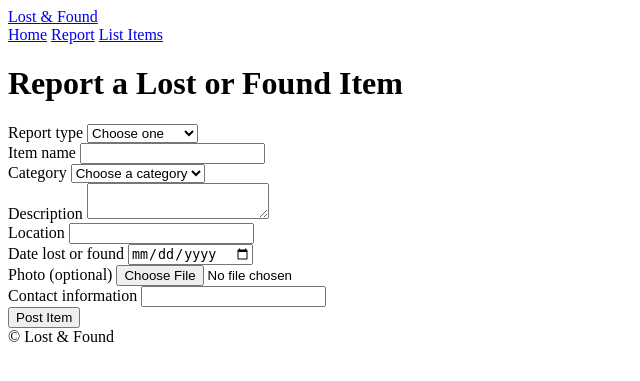
After one commit to SilentCoderHere/lost_and_found, a Flask app: page /report/ in a window 1280 px wide. The commit adds this page. Shown: the top 381 px of the page, without its empty margins (0-640 px from the left). Run offline with Flask 3, Linux system fonts and the light colour scheme.

Commit message:
major update

```diff
--- a/app.py
+++ b/app.py
@@ -1,8 +1,20 @@
-from flask import Flask, send_file
+from flask import Flask
 from routes.home import home_bp
+from routes.list_items import list_items_bp
+from routes.report import report_bp
+from extensions import db
 
 app = Flask(__name__)
-app.register_blueprint(home_bp)
+
+app.register_blueprint(home_bp, url_prefix="/")
+app.register_blueprint(report_bp, url_prefix="/report")
+app.register_blueprint(list_items_bp, url_prefix="/list-items")
+
+app.config["SQLALCHEMY_DATABASE_URI"] = "sqlite:///lost_found.db"
+db.init_app(app)
+
+with app.app_context():
+    db.create_all()
 
 
 if __name__ == "__main__":
--- /dev/null
+++ b/extensions.py
@@ -0,0 +1,3 @@
+from flask_sqlalchemy import SQLAlchemy
+
+db = SQLAlchemy()
--- a/pyproject.toml
+++ b/pyproject.toml
@@ -7,7 +7,8 @@ authors = [
 ]
 requires-python = ">=3.14"
 dependencies = [
-    "flask (>=3.1.3,<4.0.0)"
+    "flask (>=3.1.3,<4.0.0)",
+    "flask-sqlalchemy (>=3.1.1,<4.0.0)"
 ]
 readme = "README.md"
 license = "MIT"
--- /dev/null
+++ b/routes/report.py
@@ -0,0 +1,54 @@
+from os import makedirs, path
+from uuid import uuid4
+
+from flask import Blueprint, current_app, redirect, render_template, request, url_for
+from werkzeug import Response
+from models import Report
+from extensions import db
+
+report_bp = Blueprint("report", __name__)
+
+
+@report_bp.route("/", methods=["GET", "POST"])
+def report() -> Response | str | tuple[str, int]:
+    if request.method == "POST":
+        photo = request.files.get("photo")
+        photo_path = None
+
+        if photo and photo.filename:
+            splits = photo.filename.split(".")
+            file_extension = splits[-1].lower()
+
+            if len(splits) == 1:
+                return "Invalid photo file", 400
+
+            if not file_extension in {"jpeg", "jpg", "png", "webp"}:
+                return "Invalid file extension", 400
+
+            upload_folder = path.join(
+                current_app.static_folder if current_app.static_folder else "static",
+                "uploads",
+            )
+            makedirs(upload_folder, exist_ok=True)
+
+            filename = f"{uuid4().hex}.{file_extension}"
+            photo.save(path.join(upload_folder, filename))
+            photo_path = f"uploads/{filename}"
+
+        new_report = Report(
+            report_type=request.form.get("report_type"),
+            item_name=request.form.get("item_name"),
+            category=request.form.get("category"),
+            description=request.form.get("description"),
+            location=request.form.get("location"),
+            item_date=request.form.get("item_date"),
+            photo_path=photo_path,
+            contact_info=request.form.get("contact_info"),
+        )
+
+        db.session.add(new_report)
+        db.session.commit()
+
+        return redirect(url_for("report.report"))
+
+    return render_template("report.html")
--- a/static/css/style.css
+++ /dev/null
@@ -1,4 +0,0 @@
-body {
-  margin: 0 0 0 0;
-  padding: 0 0 0 0;
-}
--- a/templates/base.html
+++ b/templates/base.html
@@ -5,14 +5,21 @@
     <title>{% block title %}Lost & Found{% endblock %}</title>
     <link
       rel="stylesheet"
-      href="{{ url_for('static', filename='css/style.css') }}"
+      href="{{ url_for('static', filename='css/base.css') }}"
     />
+
+    {% block extra_css %}{% endblock %}
   </head>
   <body>
     <header>
-      <h1>Lost & Found</h1>
+      <a href="{{ url_for('home.home') }}">Lost <span>&</span> Found</a>
+
       <nav>
         <a href="{{ url_for('home.home') }}">Home</a>
+        <a href="{{ url_for('report.report') }}">Report</a>
+        <a class="nav-button" href="{{ url_for('list_items.list_items') }}"
+          >List Items</a
+        >
       </nav>
     </header>
 
--- /dev/null
+++ b/templates/report.html
@@ -0,0 +1,57 @@
+{% extends "base.html" %}
+
+{% block title %}Report an Item | Lost & Found{% endblock %}
+{% block extra_css %}
+  <link rel="stylesheet" href="{{ url_for('static', filename='css/report.css') }}">
+{% endblock %}
+
+{% block content %}
+  <h1>Report a Lost or Found Item</h1>
+
+  <form method="POST" enctype="multipart/form-data">
+      <label for="report_type">Report type</label>
+      <select id="report_type" name="report_type" required>
+          <option value="">Choose one</option>
+          <option value="lost">I lost an item</option>
+          <option value="found">I found an item</option>
+      </select>
+      <br />
+
+      <label for="item_name">Item name</label>
+      <input type="text" id="item_name" name="item_name" required />
+      <br />
+
+      <label for="category">Category</label>
+      <select id="category" name="category" required>
+          <option value="">Choose a category</option>
+          <option value="ID Card">ID Card</option>
+          <option value="Electronics">Electronics</option>
+          <option value="Books">Books</option>
+          <option value="Bag">Bag</option>
+          <option value="Other">Other</option>
+      </select>
+      <br />
+
+      <label for="description">Description</label>
+      <textarea id="description" name="description"></textarea>
+      <br />
+
+      <label for="location">Location</label>
+      <input type="text" id="location" name="location" required />
+      <br />
+
+      <label for="item_date">Date lost or found</label>
+      <input type="date" id="item_date" name="item_date" />
+      <br />
+
+      <label for="photo">Photo (optional)</label>
+      <input type="file" id="photo" name="photo" accept=".jpg,.jpeg,.png,.webp" />
+      <br />
+
+      <label for="contact_info">Contact information</label>
+      <input type="text" id="contact_info" name="contact_info" required />
+      <br />
+
+      <button type="submit">Post Item</button>
+  </form>
+{% endblock %}
```
Also changed, not shown: models.py (added, +16 -0 lines), routes/list_items.py (added, +15 -0 lines), templates/home.html (+26 -5 lines), templates/list_items.html (added, +26 -0 lines), routes/found.py (deleted), routes/lost.py (deleted), static/css/base.css (added), static/css/home.css (added), static/css/list_items.css (added), static/css/report.css (added), 2 other files.
